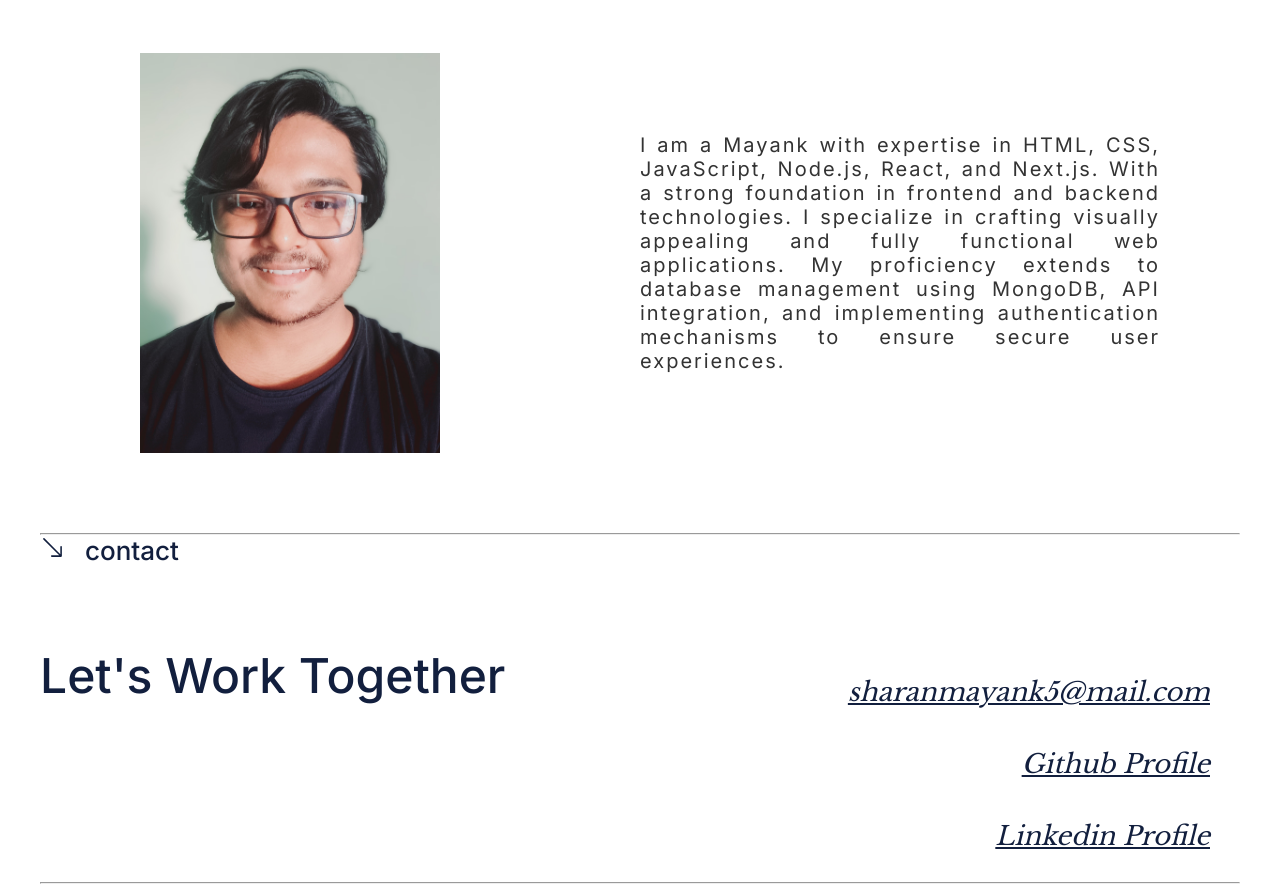
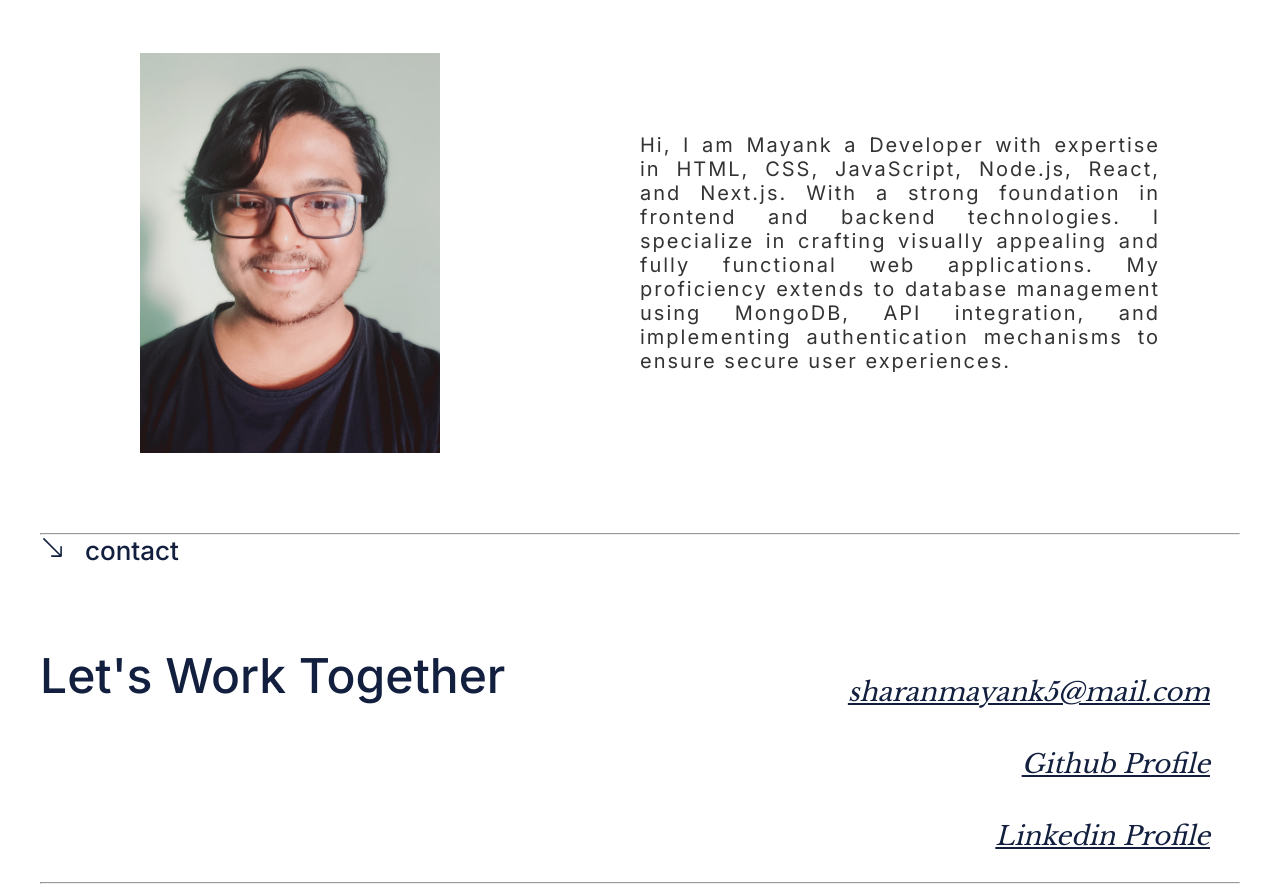
Before and after one commit to Jonny9453/Portfolio, a Next.js app: page / in a window 1280 px wide. Shown: the part 1760-2644 px from the top of the page. Built offline with nearby package versions, Linux system fonts and the light colour scheme.

Commit message:
Update page.js

```diff
--- a/src/app/page.js
+++ b/src/app/page.js
@@ -94,7 +94,7 @@ export default function Home() {
       <section id="about">
         <h2 className='about'>About Me</h2>
         <div className='aboutdec'>
-        <p className='aboutDescription'>I am a  Mayank with expertise in HTML, CSS, JavaScript,
+        <p className='aboutDescription'>Hi, I am Mayank a Developer with expertise in HTML, CSS, JavaScript,
            Node.js, React, and Next.js. With a strong foundation in frontend and
            backend technologies. I specialize in crafting visually appealing and
            fully functional web applications. My proficiency extends to database
```
